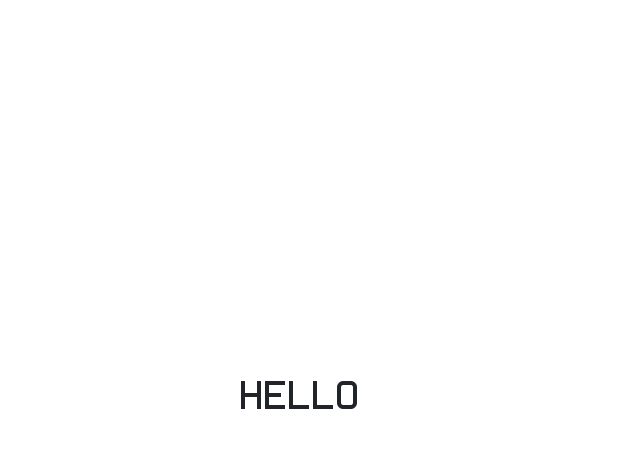
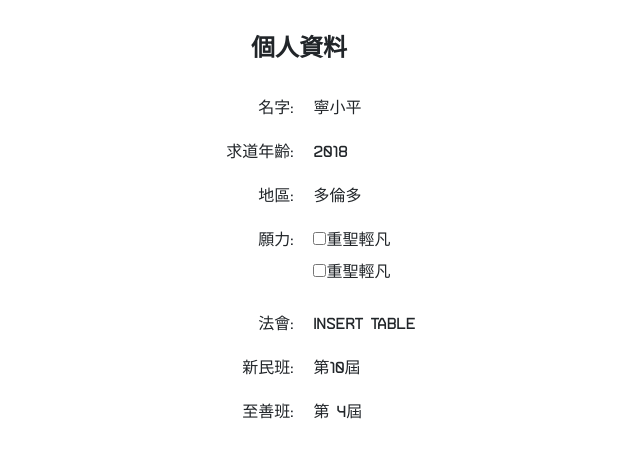
Before and after one commit to gladysleng/temple-admin, a React app: page / in a window 1280 px wide. Shown: the whole page, without its empty margins (341-981 px from the left). Built offline with nearby package versions, Linux system fonts and the light colour scheme; a web font is replaced by a local one.

Commit message:
profile UI setup

```diff
--- a/public/index.html
+++ b/public/index.html
@@ -17,6 +17,6 @@
   </head>
   <body>
     <noscript>Please enable JavaScript to see my work!</noscript>
-    <div class="container-fluid" id="root"></div>
+    <div id="root"></div>
   </body>
 </html>
--- a/src/components/application.js
+++ b/src/components/application.js
@@ -1,13 +1,12 @@
 import './application.scss';
 import React from 'react';
+import Profile from './profile.js';
 
 export default class Application extends React.Component {
   render() {
     return (
-      <div className="h-100 d-flex flex-column justify-content-center align-items-center mobile-scale">
-        <div style={{display: "inline-block"}}>
-          <h1> hello </h1>
-        </div>
+      <div className="mobile-scale">
+        <Profile/>
       </div>
     );
   }
--- a/src/components/application.scss
+++ b/src/components/application.scss
@@ -11,8 +11,6 @@
 
 html, body, #root {
     margin: 0;
-    height: 100%;
-    width: 100%;
     font-family: '0arameregular';
 }
 
--- /dev/null
+++ b/src/components/profile.js
@@ -0,0 +1,50 @@
+import React from 'react';
+import './profile.scss';
+
+export default class Profile extends React.Component {
+  render() {
+    return (
+      <div className="column-container">
+        <span className="header"> 個人資料 </span>
+        <div className="row-container">
+          <span className="left"> 名字: </span>
+          <span className="right"> 寧小平 </span>
+        </div>
+        <div className="row-container">
+          <span className="left"> 求道年齡: </span>
+          <span className="right"> 2018 </span>
+        </div>
+        <div className="row-container">
+          <span className="left"> 地區: </span>
+          <span className="right"> 多倫多 </span>
+        </div>
+        <div className="row-container">
+          <span className="left"> 願力: </span>
+          <div className="right column-container">
+            <label>
+              <input type="checkbox" />
+              { "重聖輕凡" }
+            </label>
+            <label>
+              <input type="checkbox" />
+              { "重聖輕凡" }
+            </label>
+          </div>
+        </div>
+        <div className="row-container">
+          <span className="left"> 法會: </span>
+          <span className="right"> INSERT TABLE </span>
+        </div>
+        <div className="row-container">
+          <span className="left"> 新民班: </span>
+          <span className="right"> 第10屆 </span>
+        </div>
+        <div className="row-container">
+          <span className="left"> 至善班: </span>
+          <span className="right"> 第 4屆 </span>
+        </div>
+
+      </div>
+    );
+  }
+}
--- /dev/null
+++ b/src/components/profile.scss
@@ -0,0 +1,35 @@
+.column-container {
+  display: flex;
+  flex-direction: column;
+}
+.row-container {
+  display: flex;
+  flex-direction: row;
+}
+.left {
+  @media (max-width: 320px){
+    flex: 0 0 46%;
+  }
+  @media (min-width: 321px){
+    flex: 0 0 46%;
+  }
+  @media (min-width: 1055px){
+    flex: 0 0 47%;
+  }
+  @media (min-width: 1255px){
+    flex: 0 0 48%;
+  }
+  margin: 0 0 20px 20px;
+  text-align: end;
+}
+.right {
+  flex: 1;
+  margin: 0 0 20px 20px;
+  text-align: start;
+}
+.header {
+  font-size: x-large;
+  font-weight: bold;
+  margin: 30px 30px;
+  text-align: center;
+}
```
